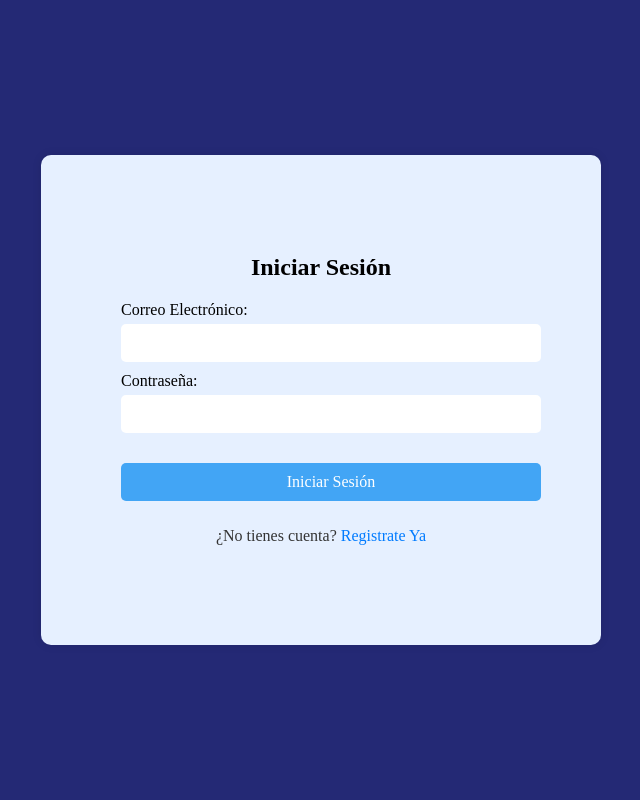
After one commit to xXSalvadorAndradeXx/LegalConnect, a PHP site: page /Iniciar_sesion.php in a window 1280 px wide. The commit adds this page. Shown: the whole page, without its empty margins (319-959 px from the left). Run offline with PHP 8.4, Linux system fonts and the light colour scheme.

```diff
--- /dev/null
+++ b/Iniciar_sesion.php
@@ -0,0 +1,140 @@
+<!DOCTYPE html>
+<html lang="en">
+<head>
+    <meta charset="UTF-8">
+    <meta name="viewport" content="width=device-width, initial-scale=1.0">
+    <title>Iniciar Sesión</title>
+    <style>
+        body {
+            background-color: #242975;
+            font-family: Arial, sans-serif;
+            color: #fff;
+            margin: 0;
+            padding: 0;
+            display: flex;
+            justify-content: center;
+            align-items: center;
+            height: 100vh;
+        }
+
+        .container {
+            font-family: Bahnschrift;
+    border-radius: 10px;
+    background-color: #E6F0FF;
+            box-shadow: 0 0 10px rgba(0, 0, 0, 0.1);
+            padding: 80px;
+            max-width: 400px;
+            max-height: 500px;
+            width: 100%;
+        }
+
+        h2 {
+            font-family: Bahnschrift;
+            text-align: center;
+            margin-bottom: 20px;
+            color: #000;
+        }
+
+        label {
+            font-family: Bahnschrift;
+            display: block;
+            margin-bottom: 5px;
+             color: #000;
+        }
+
+        input[type="email"],
+        input[type="password"]
+        {
+            font-family: Bahnschrift;
+            width: 100%;
+            padding: 10px;
+            margin-bottom: 10px;
+            border: none;
+            border-radius: 5px;
+            font-size: 16px;
+            color: #000;
+        }
+        button {
+            font-family: Bahnschrift;
+            width: 420px;
+
+            padding: 10px;
+            margin-bottom: 10px;
+            border: none;
+            border-radius: 5px;
+            font-size: 16px;
+            color: #000;
+        }
+
+        button {
+            font-family: Bahnschrift;
+            background-color: #42a5f5;
+            color: #fff;
+            cursor: pointer;
+        }
+
+        button:hover {
+            background-color: #2196f3;
+        }
+
+        .error {
+            font-family: Bahnschrift;
+            color: red;
+            text-align: center;
+            margin-top: 10px;
+        }
+        p {
+  font-size: 16px;
+  color: #333;
+  margin-bottom: 20px;
+}
+
+a {
+  color: #007bff;
+  text-decoration: none;
+}
+
+a:hover {
+  text-decoration: underline;
+}
+
+    </style>
+</head>
+<body>
+
+<div class="container">
+    <h2>Iniciar Sesión</h2>
+
+    <form action="Proceso_Sesion.php" method="POST">
+        <label for="correo">Correo Electrónico:</label>
+        <input type="email" id="correo" name="correo" required>
+        <label for="contrasena">Contraseña:</label>
+        <input type="password" id="contrasena" name="contrasena" required>
+        <p id="error-msg" class="error"></p>
+
+        <button type="submit">Iniciar Sesión</button>
+    </form>
+    <center>
+    <p>¿No tienes cuenta? <a href="/Registrarse.php">Registrate Ya</a>
+    </center>
+</div>
+
+
+<script>
+       const urlParams = new URLSearchParams(window.location.search);
+        const error = urlParams.get('error');
+
+        console.log('Error parameter:', error); // Agrega esto
+
+        if (error) {
+            const errorMessage = document.getElementById('error-msg');
+            errorMessage.textContent = 'Correo electrónico o contraseña incorrectos.';
+
+            setTimeout(function() {
+                errorMessage.textContent = '';
+            }, 5000);
+        }
+    </script>
+
+</body>
+</html>
```
Also changed, not shown: Proceso_registro.php (added, +42 -0 lines), Registrarse.php (+51 -4 lines), RegistroGuardado.php (added, +50 -0 lines).
